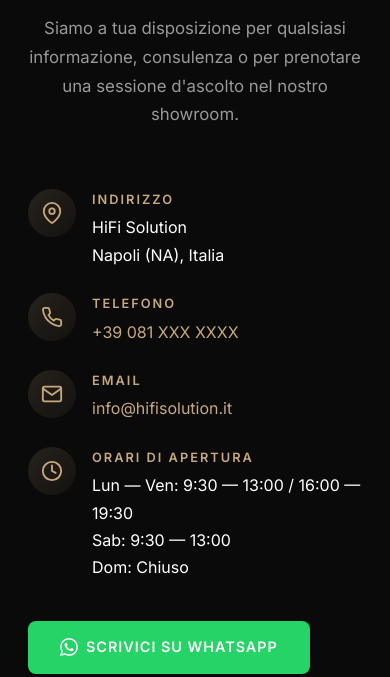
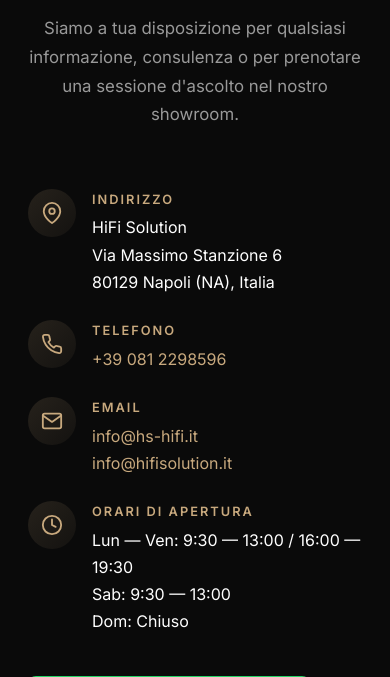
Before and after one commit to raulbuongiglio-star/solution-tool, a WordPress theme: template wp-content/themes/hifisolution/templates/template-contatti.php in a window 390 px wide. Shown: the part 353-1030 px from the top of the page. Run offline with PHP 8.4 and a stand-in for WordPress, Linux system fonts and the light colour scheme; the site name, menu and one post (Sample post) are stand-ins, and other content is empty.

Commit message:
Update theme with real business data: phone, address, email, VAT, WhatsApp, Google Maps
- Phone: 081 2298596
- Address: Via Massimo Stanzione 6, 80129 Napoli
- Email: info@hs-hifi.it / info@hifisolution.it
- P.IVA: 08014941218
- WhatsApp: +39 366 331 7291
- Google Maps: embedded with real address
- SEO schema: updated coordinates and structured address

https://claude.ai/code/session_01E2rWm8ouzWyNQqGw3Atipz

```diff
--- a/wp-content/themes/hifisolution/footer.php
+++ b/wp-content/themes/hifisolution/footer.php
@@ -83,14 +83,15 @@ defined('ABSPATH') || exit;
                     <ul class="hifi-footer__links">
                         <li style="margin-bottom: 12px;">
                             <span style="color: var(--hifi-text-muted); font-size: 0.8rem; display: block;"><?php esc_html_e('Indirizzo', 'hifisolution'); ?></span>
-                            Napoli (NA), Italia
+                            Via Massimo Stanzione 6<br>80129 Napoli (NA), Italia
                         </li>
                         <li style="margin-bottom: 12px;">
                             <span style="color: var(--hifi-text-muted); font-size: 0.8rem; display: block;"><?php esc_html_e('Telefono', 'hifisolution'); ?></span>
-                            <a href="tel:+39081XXXXXXX">+39 081 XXX XXXX</a>
+                            <a href="tel:+390812298596">+39 081 2298596</a>
                         </li>
                         <li style="margin-bottom: 12px;">
                             <span style="color: var(--hifi-text-muted); font-size: 0.8rem; display: block;"><?php esc_html_e('Email', 'hifisolution'); ?></span>
+                            <a href="mailto:info@hs-hifi.it">info@hs-hifi.it</a><br>
                             <a href="mailto:info@hifisolution.it">info@hifisolution.it</a>
                         </li>
                         <li>
@@ -110,7 +111,7 @@ defined('ABSPATH') || exit;
                     | <a href="<?php echo esc_url(home_url('/cookie-policy/')); ?>"><?php esc_html_e('Cookie Policy', 'hifisolution'); ?></a>
                 </div>
                 <div>
-                    P.IVA: XXXXXXXXXXX
+                    P.IVA: 08014941218
                 </div>
             </div>
         </div>
--- a/wp-content/themes/hifisolution/inc/seo-schema.php
+++ b/wp-content/themes/hifisolution/inc/seo-schema.php
@@ -125,18 +125,20 @@ function hifisolution_schema_organization() {
         'name'        => 'HiFi Solution',
         'description' => 'Vendita e consulenza audio Hi-Fi di alta gamma a Napoli dal 1985. Bowers & Wilkins, Marantz, Rotel, Focal e altri brand premium.',
         'url'         => home_url('/'),
-        'telephone'   => '+39 081 XXXXXXX',
-        'email'       => 'info@hifisolution.it',
+        'telephone'   => '+39 081 2298596',
+        'email'       => 'info@hs-hifi.it',
         'address'     => array(
             '@type'           => 'PostalAddress',
+            'streetAddress'   => 'Via Massimo Stanzione 6',
+            'postalCode'      => '80129',
             'addressLocality' => 'Napoli',
             'addressRegion'   => 'NA',
             'addressCountry'  => 'IT',
         ),
         'geo' => array(
             '@type'     => 'GeoCoordinates',
-            'latitude'  => '40.8518',
-            'longitude' => '14.2681',
+            'latitude'  => '40.8454',
+            'longitude' => '14.2290',
         ),
         'sameAs' => array(
             'https://www.facebook.com/hifisolution',
--- a/wp-content/themes/hifisolution/templates/template-contatti.php
+++ b/wp-content/themes/hifisolution/templates/template-contatti.php
@@ -38,7 +38,8 @@ get_header();
                             <div class="hifi-contact-info__label"><?php esc_html_e('Indirizzo', 'hifisolution'); ?></div>
                             <div class="hifi-contact-info__value">
                                 HiFi Solution<br>
-                                Napoli (NA), Italia
+                                Via Massimo Stanzione 6<br>
+                                80129 Napoli (NA), Italia
                             </div>
                         </div>
                     </div>
@@ -50,7 +51,7 @@ get_header();
                         <div>
                             <div class="hifi-contact-info__label"><?php esc_html_e('Telefono', 'hifisolution'); ?></div>
                             <div class="hifi-contact-info__value">
-                                <a href="tel:+39081XXXXXXX">+39 081 XXX XXXX</a>
+                                <a href="tel:+390812298596">+39 081 2298596</a>
                             </div>
                         </div>
                     </div>
@@ -62,6 +63,7 @@ get_header();
                         <div>
                             <div class="hifi-contact-info__label"><?php esc_html_e('Email', 'hifisolution'); ?></div>
                             <div class="hifi-contact-info__value">
+                                <a href="mailto:info@hs-hifi.it">info@hs-hifi.it</a><br>
                                 <a href="mailto:info@hifisolution.it">info@hifisolution.it</a>
                             </div>
                         </div>
@@ -83,7 +85,7 @@ get_header();
 
                     <!-- WhatsApp CTA -->
                     <div style="margin-top: 16px;">
-                        <a href="https://wa.me/39081XXXXXXX?text=Salve%2C%20vorrei%20informazioni%20sui%20vostri%20prodotti%20hi-fi" class="hifi-btn hifi-btn--whatsapp" target="_blank" rel="noopener noreferrer">
+                        <a href="https://wa.me/393663317291?text=Salve%2C%20vorrei%20informazioni%20sui%20vostri%20prodotti%20hi-fi" class="hifi-btn hifi-btn--whatsapp" target="_blank" rel="noopener noreferrer">
                             <svg xmlns="http://www.w3.org/2000/svg" width="20" height="20" viewBox="0 0 24 24" fill="currentColor"><path d="M17.472 14.382c-.297-.149-1.758-.867-2.03-.967-.273-.099-.471-.148-.67.15-.197.297-.767.966-.94 1.164-.173.199-.347.223-.644.075-.297-.15-1.255-.463-2.39-1.475-.883-.788-1.48-1.761-1.653-2.059-.173-.297-.018-.458.13-.606.134-.133.298-.347.446-.52.149-.174.198-.298.298-.497.099-.198.05-.371-.025-.52-.075-.149-.669-1.612-.916-2.207-.242-.579-.487-.5-.669-.51-.173-.008-.371-.01-.57-.01-.198 0-.52.074-.792.372-.272.297-1.04 1.016-1.04 2.479 0 1.462 1.065 2.875 1.213 3.074.149.198 2.096 3.2 5.077 4.487.709.306 1.262.489 1.694.625.712.227 1.36.195 1.871.118.571-.085 1.758-.719 2.006-1.413.248-.694.248-1.289.173-1.413-.074-.124-.272-.198-.57-.347m-5.421 7.403h-.004a9.87 9.87 0 01-5.031-1.378l-.361-.214-3.741.982.998-3.648-.235-.374a9.86 9.86 0 01-1.51-5.26c.001-5.45 4.436-9.884 9.888-9.884 2.64 0 5.122 1.03 6.988 2.898a9.825 9.825 0 012.893 6.994c-.003 5.45-4.437 9.884-9.885 9.884m8.413-18.297A11.815 11.815 0 0012.05 0C5.495 0 .16 5.335.157 11.892c0 2.096.547 4.142 1.588 5.945L.057 24l6.305-1.654a11.882 11.882 0 005.683 1.448h.005c6.554 0 11.89-5.335 11.893-11.893a11.821 11.821 0 00-3.48-8.413z"/></svg>
                             <?php esc_html_e('Scrivici su WhatsApp', 'hifisolution'); ?>
                         </a>
@@ -183,7 +185,7 @@ get_header();
             </div>
             <div class="hifi-map hifi-reveal">
                 <iframe
-                    src="https://www.google.com/maps/embed?pb=!1m18!1m12!1m3!1d3019.123456789!2d14.2681!3d40.8518!2m3!1f0!2f0!3f0!3m2!1i1024!2i768!4f13.1!3m3!1m2!1s0x0%3A0x0!2sHiFi+Solution!5e0!3m2!1sit!2sit!4v1234567890"
+                    src="https://www.google.com/maps?q=Via+Massimo+Stanzione+6,+80129+Napoli,+Italia&output=embed"
                     width="100%"
                     height="450"
                     style="border:0;"
--- a/wp-content/themes/hifisolution/templates/template-home.php
+++ b/wp-content/themes/hifisolution/templates/template-home.php
@@ -152,7 +152,7 @@ get_header();
 
             <div class="hifi-map hifi-reveal">
                 <iframe
-                    src="https://www.google.com/maps/embed?pb=!1m18!1m12!1m3!1d3019.123456789!2d14.2681!3d40.8518!2m3!1f0!2f0!3f0!3m2!1i1024!2i768!4f13.1!3m3!1m2!1s0x0%3A0x0!2sHiFi+Solution!5e0!3m2!1sit!2sit!4v1234567890"
+                    src="https://www.google.com/maps?q=Via+Massimo+Stanzione+6,+80129+Napoli,+Italia&output=embed"
                     width="100%"
                     height="400"
                     style="border:0;"
```
Also changed, not shown: 1 other file.
